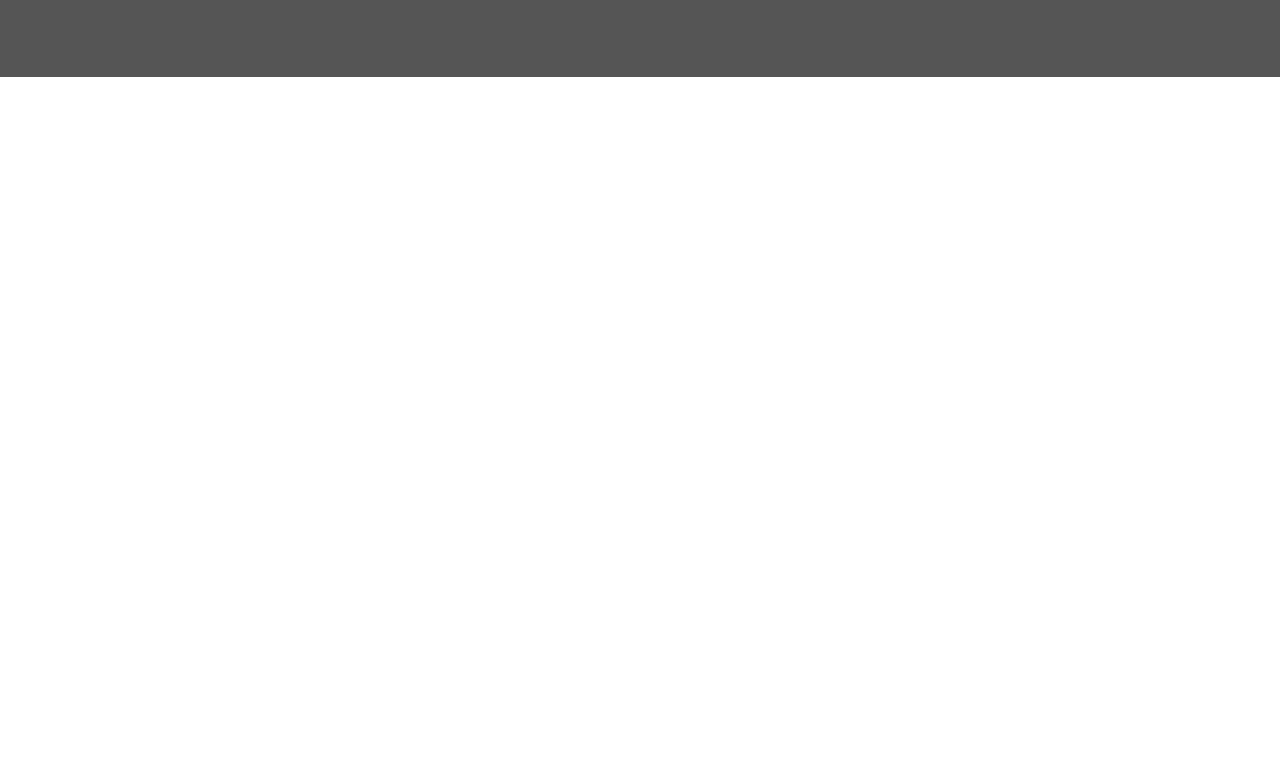
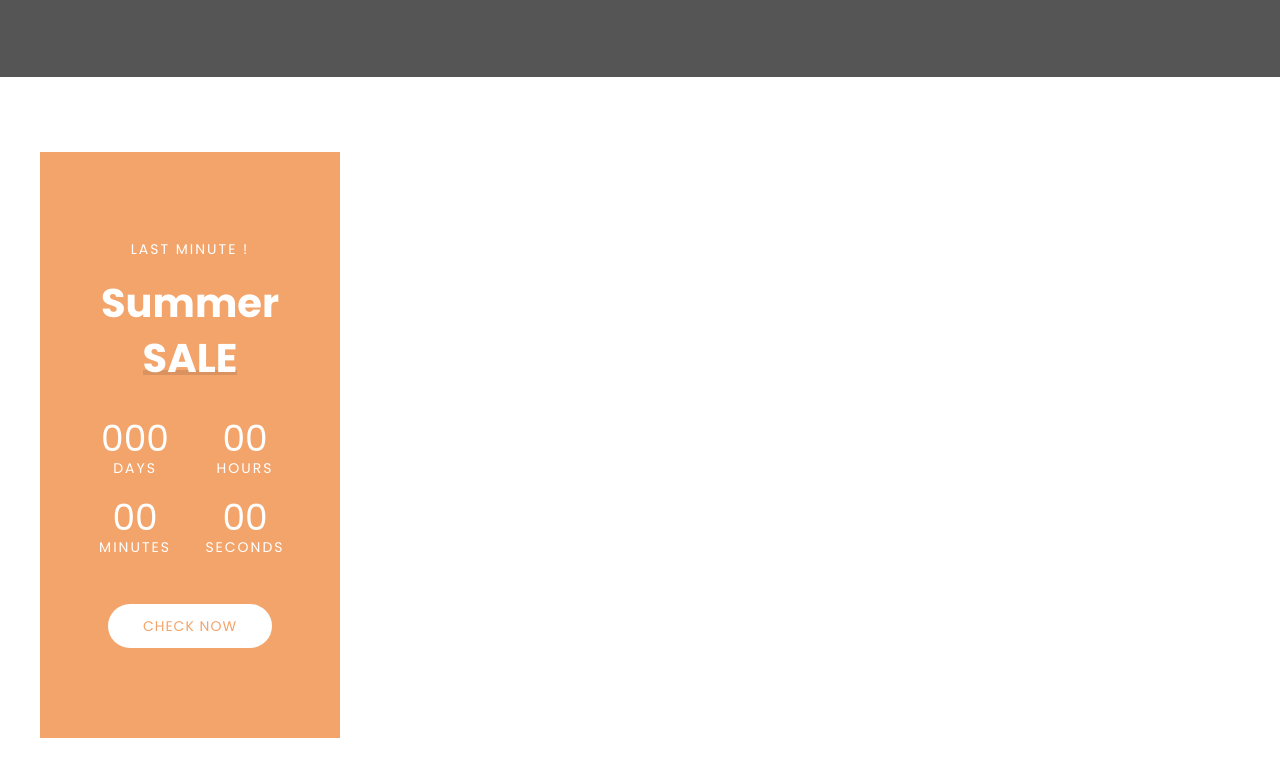
Before and after one commit to phamtuan162/demo-city-tours, a plain HTML site: page index.html in a window 1280 px wide. Shown: the part 2270-3047 px from the top of the page. Drawn offline with nearby package versions, Linux system fonts and the light colour scheme.

Commit message:
sale__content-left

```diff
--- a/assets/css/base.css
+++ b/assets/css/base.css
@@ -60,3 +60,13 @@ body {
   padding-left: 0;
   padding-right: 0;
 }
+.grid__column-3 {
+  width: 25%;
+  padding-left: 0;
+  padding-right: 0;
+}
+.grid__column-9 {
+  width: 75%;
+  padding-left: 0;
+  padding-right: 0;
+}
--- a/assets/css/main.css
+++ b/assets/css/main.css
@@ -539,3 +539,87 @@
   text-decoration: none;
   display: inline-block;
 }
+/* Sale */
+.sale {
+}
+.sale__content {
+  margin-top: 60px;
+}
+.sale__content-left {
+  padding: 40px;
+  margin: 15px 0;
+  background-color: #f3a46b !important;
+}
+.sale__content-right {
+}
+.sale__content-left--wrapper {
+  text-align: center;
+  margin: 50px 0;
+}
+.sale__content-left--desc {
+  color: var(--white--color);
+  text-align: center;
+  font-size: 1.4rem;
+  line-height: 1.4rem;
+  letter-spacing: 2px;
+  font-weight: 400;
+  display: block;
+}
+.sale__content-left--heading {
+  margin-top: 20px;
+  color: var(--white--color);
+  text-align: center;
+  font-size: 4rem;
+  line-height: 5.5rem;
+  letter-spacing: 0px;
+  font-weight: 700;
+}
+.sale__content-left--heading u {
+  position: relative;
+  z-index: 99;
+  text-decoration: none;
+}
+.sale__content-left--heading u::after {
+  position: absolute;
+  content: "";
+  width: 100%;
+  height: 5px;
+  left: 0;
+  bottom: 11px;
+  z-index: -9;
+  background-color: rgba(0, 0, 0, 0.1);
+}
+.sale__content-countdown {
+  margin: 30px 0;
+  display: flex;
+  flex-wrap: wrap;
+}
+.sale__content-countdown--item {
+  text-align: center;
+  width: 50%;
+  color: var(--white--color);
+}
+.sale__content-countdown--time {
+  display: block;
+  font-weight: 400;
+  letter-spacing: 0px;
+  font-size: 3.6rem;
+  line-height: 4.5rem;
+}
+.sale__content-countdown--date {
+  display: block;
+  font-weight: 400;
+  letter-spacing: 2px;
+  font-size: 1.4rem;
+  margin-bottom: 20px;
+}
+.sale__content-left--btn-action {
+  text-decoration: none;
+  line-height: 1.4rem;
+  font-size: 14px;
+  background-color: var(--white--color);
+  padding: 15px 35px;
+  color: var(--btn--color);
+  display: inline-flex;
+  margin: 0 auto;
+}
--- a/index.html
+++ b/index.html
@@ -466,6 +466,49 @@
                 </div>
             </div>
         </div>
+
+        <!-- Sale -->
+        <div class="sale">
+            <div class="grid">
+                <div class="grid__row sale__content">
+                    <div class="grid__column-3">
+                        <div class="sale__content-left">
+                            <div class="sale__content-left--wrapper">
+                                <span class="sale__content-left--desc">LAST MINUTE !
+                                </span>
+                                <h2 class="sale__content-left--heading">Summer
+                                    <u>SALE</u>
+                                </h2>
+                                <div class="sale__content-countdown">
+                                    <div class="sale__content-countdown--item">
+                                        <span class="sale__content-countdown--time">000</span>
+                                        <span class="sale__content-countdown--date">DAYS</span>
+                                    </div>
+                                    <div class="sale__content-countdown--item">
+                                        <span class="sale__content-countdown--time">00</span>
+                                        <span class="sale__content-countdown--date">HOURS</span>
+                                    </div>
+                                    <div class="sale__content-countdown--item">
+                                        <span class="sale__content-countdown--time">00</span>
+                                        <span class="sale__content-countdown--date">MINUTES</span>
+                                    </div>
+                                    <div class="sale__content-countdown--item">
+                                        <span class="sale__content-countdown--time">00</span>
+                                        <span class="sale__content-countdown--date">SECONDS</span>
+                                    </div>
+                                </div>
+                                <a href="" class="btn sale__content-left--btn-action">
+                                    CHECK NOW
+                                </a>
+                            </div>
+                        </div>
+                    </div>
+                    <div class="grid__column-9">
+                        <div class="sale__content-right"></div>
+                    </div>
+                </div>
+            </div>
+        </div>
     </div>
 </body>
 
```
